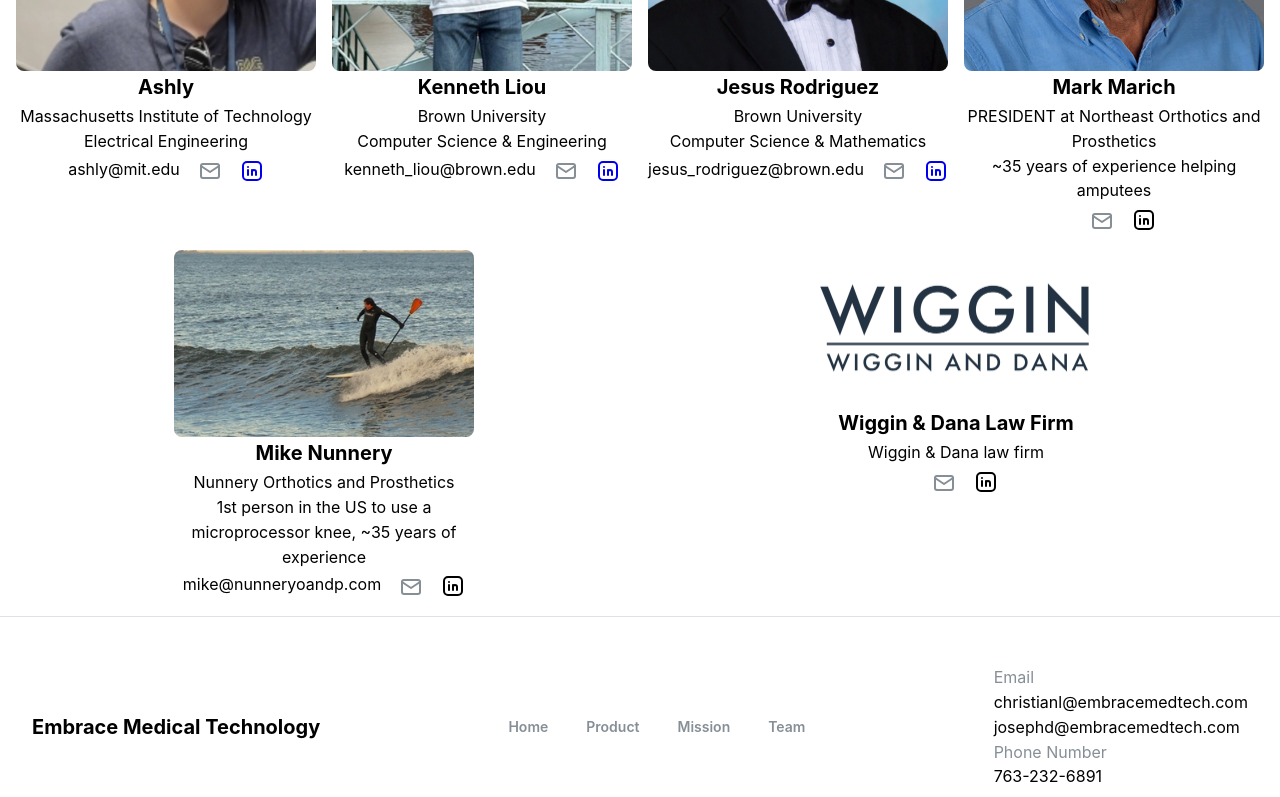
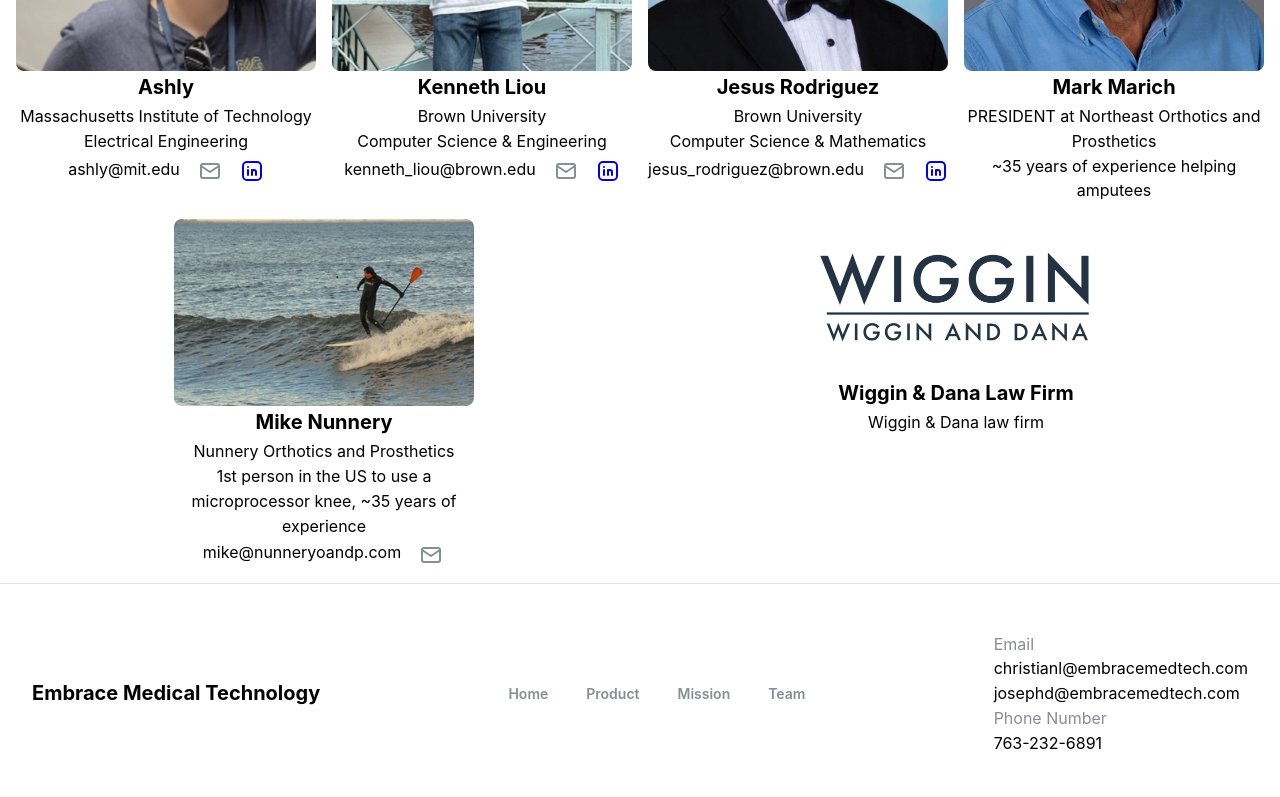
Before and after one commit to EmbraceMedTech/EmbraceWebsite, a React (Create React App) app: page / in a window 1280 px wide. Shown: the part 2963-3760 px from the top of the page. Built offline with nearby package versions, Linux system fonts and the light colour scheme.

Commit message:
fix: conditional rendering for email and linkedin

```diff
--- a/src/components/Team/Team.jsx
+++ b/src/components/Team/Team.jsx
@@ -77,28 +77,32 @@
 
                             <Grid.Col span={3} style={{ minHeight: rem(200) }} key={index}>
                                 {/* <img src={`${member.image}`} alt={`Member ${index}`} /> */}
-                        <Image src={member.image_path} width="100%" height="auto" radius="md" alt={`Member ${index}`}/>
+                                <Image src={member.image_path} width="100%" height="auto" radius="md" alt={`Member ${index}`} />
                                 <Text size="xl" align="center" fw={700}>{names[index]}</Text>
                                 <Text size="m" align="center">{member.education}</Text>
                                 <Text size="m" align="center">{member.concentration}</Text>
                                 <Group justify="center">
                                     <Text size="m" align="center">{member.email}</Text>
+                                    {member.email ?
                                         <CopyButton value={member.email} timeout={2000}>
                                             {({ copied, copy }) => (
                                                 <Tooltip label={copied ? 'Copied' : 'Copy'} withArrow position="right">
                                                     <ActionIcon color={copied ? 'teal' : 'gray'} variant="subtle" onClick={copy}>
                                                         {copied ? (
-                                        <IconCheck className={classes.email_icon}/>
+                                                            <IconCheck className={classes.email_icon} />
                                                         ) : (
-                                        <IconMail className={classes.email_icon}/>
+                                                            <IconMail className={classes.email_icon} />
                                                         )}
                                                     </ActionIcon>
                                                 </Tooltip>
                                             )}
-                            </CopyButton>
-                            <a href={member.linkedin}>
-                                <IconBrandLinkedin className={classes.linkedin_icon}/>
-                            </a>
+                                        </CopyButton> : null}
+
+                                    {
+                                        member.linkedin ? <a href={member.linkedin}>
+                                            <IconBrandLinkedin className={classes.linkedin_icon} />
+                                        </a> : null
+                                    }
                                 </Group>
                             </Grid.Col>
                         ))}
```
Lines whose indentation alone changed are shown as unchanged.
